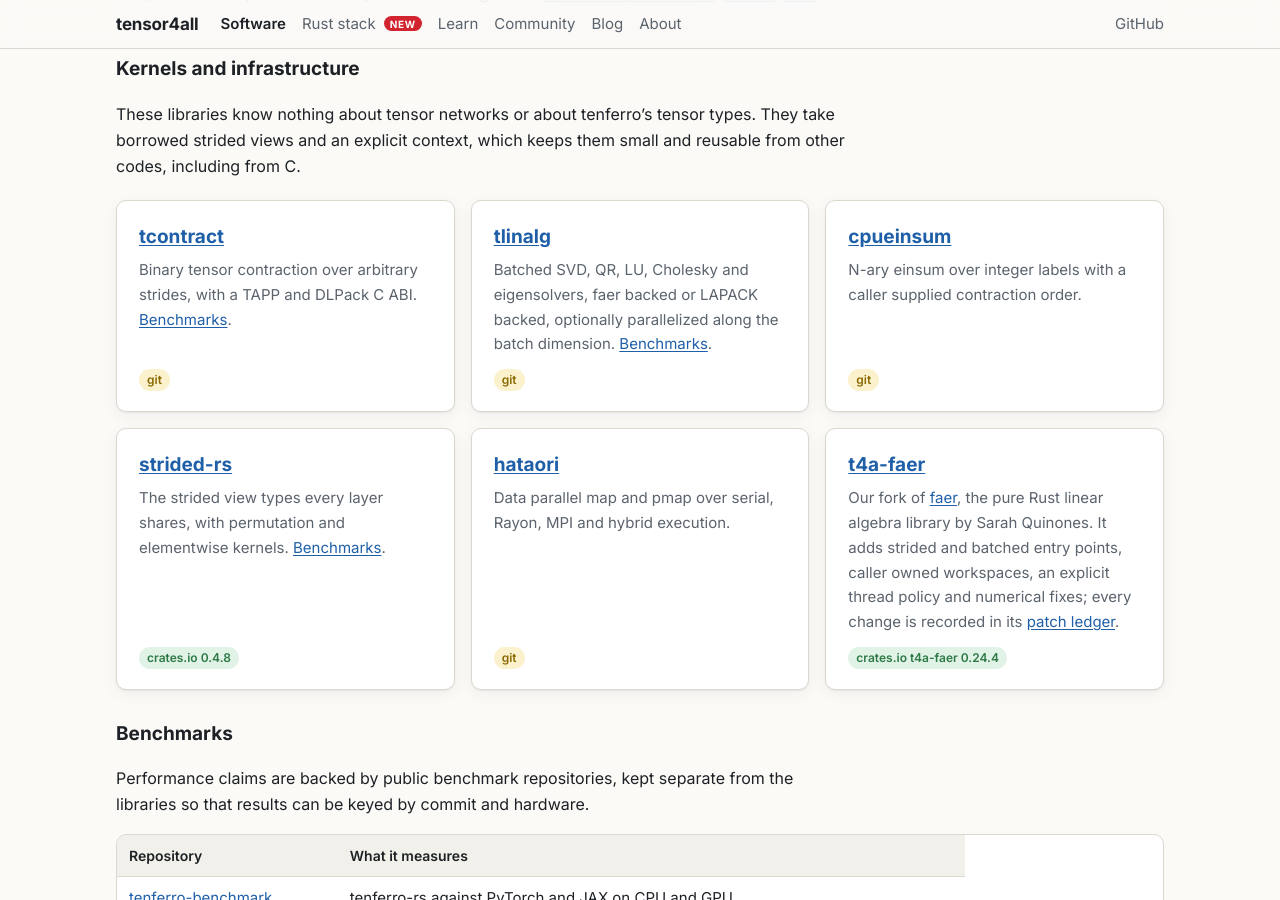
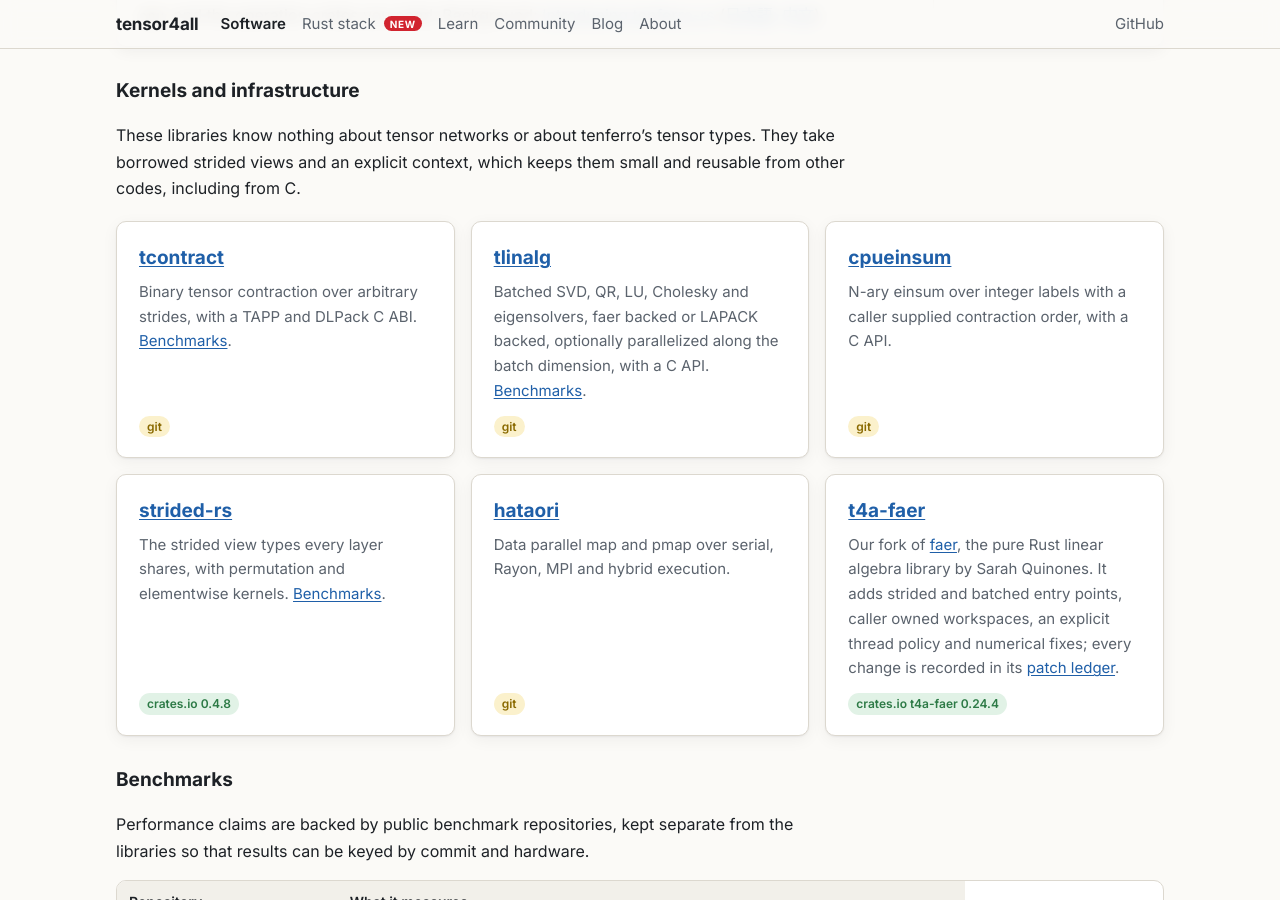
Before and after one commit to tensor4all/tensor4all.github.io, a Jekyll site: the page built from software.md, in a window 1280 px wide and 900 px high, scrolled down 1333 px. Built offline with Jekyll 4.4.1, drawn with Linux system fonts in a browser that asks for light colours; our own code applies the rules of GitHub Pages for plain Markdown files; some of the changed text lies outside the part shown.

Commit message:
Mention the C APIs of tlinalg and cpueinsum
Co-Authored-By: Claude Opus 5.5 <noreply@anthropic.com>

```diff
--- a/index.html
+++ b/index.html
@@ -55,8 +55,8 @@ description: An open community building tensor network methods and a Rust softwa
       <ul>
         <li><a href="https://github.com/tensor4all/strided-rs">strided-rs</a>: strided views and permutation kernels</li>
         <li><a href="https://github.com/tensor4all/tcontract-rs">tcontract</a>: binary contraction over arbitrary strides, with a C ABI</li>
-        <li><a href="https://github.com/tensor4all/tlinalg-rs">tlinalg</a>: batched SVD, QR, LU, Cholesky and eigensolvers, optionally parallelized along the batch dimension</li>
-        <li><a href="https://github.com/tensor4all/cpueinsum-rs">cpueinsum</a>: N-ary einsum with a caller supplied order</li>
+        <li><a href="https://github.com/tensor4all/tlinalg-rs">tlinalg</a>: batched SVD, QR, LU, Cholesky and eigensolvers, optionally parallelized along the batch dimension, with a C API</li>
+        <li><a href="https://github.com/tensor4all/cpueinsum-rs">cpueinsum</a>: N-ary einsum with a caller supplied order, with a C API</li>
         <li><a href="https://github.com/tensor4all/hataori-rs">hataori</a>: map and pmap over Rayon and MPI</li>
             <li><a href="https://github.com/tensor4all/faer">t4a-faer</a>: our fork of <a href="https://github.com/sarah-quinones/faer-rs">faer</a> with strided and batched entry points</li>
       </ul>
@@ -72,7 +72,7 @@ description: An open community building tensor network methods and a Rust softwa
   <div class="cards">
     <div class="card">
       <h3>Not only for tensor networks</h3>
-      <p>The kernels know nothing about tensor networks: they take plain strided views and an explicit context, and tcontract exposes a C ABI, so existing C, C++ and Fortran codes can call them directly.</p>
+      <p>The kernels know nothing about tensor networks: they take plain strided views and an explicit context, and tcontract, tlinalg and cpueinsum each ship a C API, so existing C, C++ and Fortran codes can call them directly.</p>
     </div>
     <div class="card">
       <h3>Explicit by design</h3>
--- a/software.md
+++ b/software.md
@@ -20,7 +20,7 @@ tensor4all maintains two generations of software. The established C++, Python an
     <span class="a">tenferro-rs</span>
   </a>
   <a class="choice" href="#kernels">
-    <span class="q">I need fast contraction or batched linear algebra in my own code</span>
+    <span class="q">I need fast contraction or batched linear algebra in my own code, even from C or Fortran</span>
     <span class="a">tcontract, tlinalg, cpueinsum, strided-rs</span>
   </a>
   <a class="choice" href="#kernels">
@@ -84,12 +84,12 @@ These libraries know nothing about tensor networks or about tenferro's tensor ty
   </div>
   <div class="card">
     <h3><a href="https://github.com/tensor4all/tlinalg-rs">tlinalg</a></h3>
-    <p>Batched SVD, QR, LU, Cholesky and eigensolvers, faer backed or LAPACK backed, optionally parallelized along the batch dimension. <a href="https://github.com/tensor4all/tlinalg-benchmark">Benchmarks</a>.</p>
+    <p>Batched SVD, QR, LU, Cholesky and eigensolvers, faer backed or LAPACK backed, optionally parallelized along the batch dimension, with a C API. <a href="https://github.com/tensor4all/tlinalg-benchmark">Benchmarks</a>.</p>
     <span class="pill wip">git</span>
   </div>
   <div class="card">
     <h3><a href="https://github.com/tensor4all/cpueinsum-rs">cpueinsum</a></h3>
-    <p>N-ary einsum over integer labels with a caller supplied contraction order.</p>
+    <p>N-ary einsum over integer labels with a caller supplied contraction order, with a C API.</p>
     <span class="pill wip">git</span>
   </div>
   <div class="card">
```
